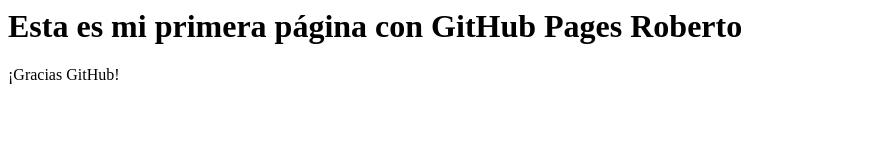
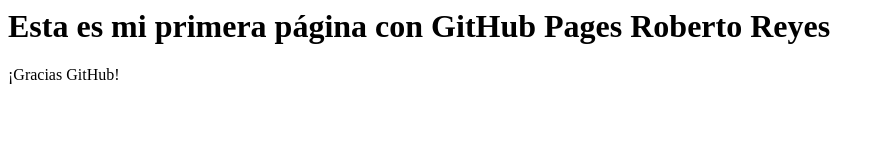
Before and after one commit to creyesmatamors/PrimerRepo, a plain HTML site: page index.html in a window 1280 px wide. Shown: the whole page, without its empty margins (0-885 px from the left). Drawn offline with Linux system fonts and the light colour scheme.

Commit message:
Update index.html

```diff
--- a/index.html
+++ b/index.html
@@ -1,4 +1,4 @@
 <html>
-<h1> Esta es mi primera página con GitHub Pages Roberto </h1>
+<h1> Esta es mi primera página con GitHub Pages Roberto Reyes </h1>
 <p>¡Gracias GitHub!</p>
 </html>
```
